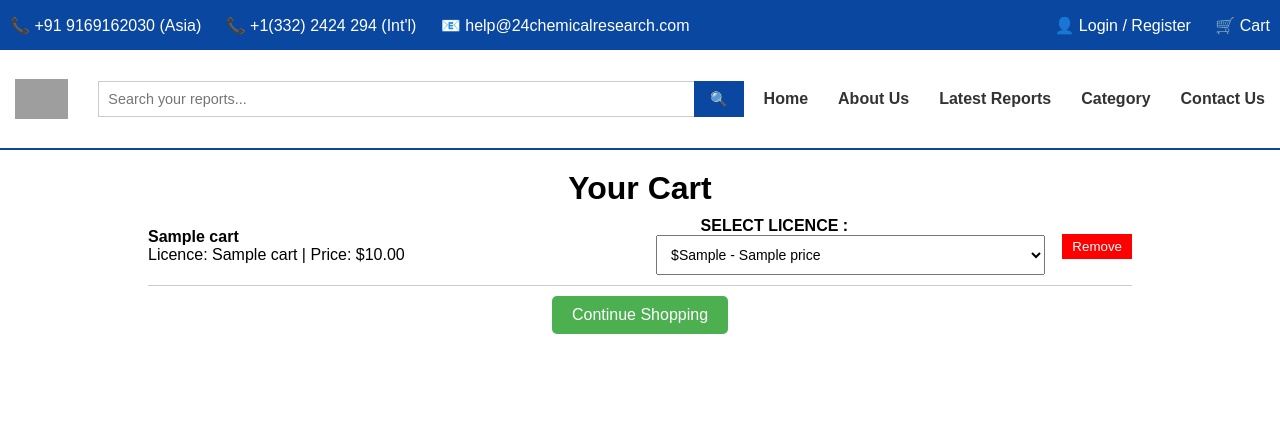
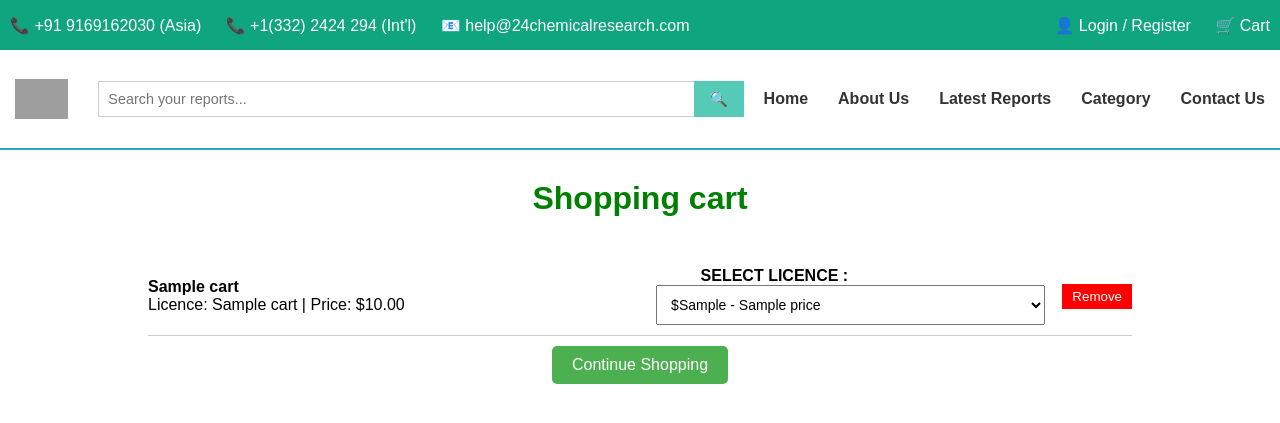
Before and after one commit to MayurLamkhade28/24chemicalresurch, a Django app: page /cart/ in a window 1280 px wide. Shown: the top 423 px of the page. Run offline with Django 4.2, Linux system fonts and the light colour scheme; tables that the repository leaves empty hold one stand-in row (values such as "Sample post"); grey boxes are pictures that could not be loaded.

Commit message:
some chengese

```diff
--- a/home/web/templates/cart.html
+++ b/home/web/templates/cart.html
@@ -65,12 +65,26 @@
             padding: 10px;      /* Adds padding for extra spacing */
             box-sizing: border-box; /* Ensures padding doesn’t affect width */
           }
+          .col-md-12{
+            width: 100%
+          }
+        .head-2{
+            margin-bottom: 40px;
+            margin-top: 10px;
+            position: relative;
+            color: green;
+        }
     </style>
 </head>
 <body>
 {% include 'navbar.html' %}
+
     <div class="container">
-        <h1>Your Cart</h1>
+        <div class="col-md-12">
+            <div class="head-2">
+                 <h1 class="title">Shopping cart</h1>
+            </div>
+        </div>
         {% if cart_data %}
             <div class="cart-items">
                 <ul>
@@ -111,7 +125,10 @@
                 </ul>
             </div>
         {% else %}
-            <p>YOUR CART IS EMPTY</p>
+        <br><br><center>
+        <h2 style="color:red">Shopping cart is empty!</h2>
+        <p>You have no items in your shopping cart.<br>Click here 👇 to continue shopping.</p>
+        </center><br><br>
         {% endif %}
 
         <!-- Back to Home Button -->
--- a/home/web/templates/category.html
+++ b/home/web/templates/category.html
@@ -11,7 +11,10 @@
         {% for category in categories %}
         <div class="report-card">
             <div class="report-details">
-                <h4><a href="{% url 'category'%}">{{ category.category_name }}</a></h4>
+
+                    <ul>
+                        <li><a href="{% url 'category'%}">{{ category.category_name }}</a></li>
+                    </ul>
             </div>
         </div>
         {% empty %}
--- a/home/web/templates/navbar.html
+++ b/home/web/templates/navbar.html
@@ -17,7 +17,7 @@
             }
 
             .top-bar {
-                background-color: #0A47A1;
+                background-color: #0ea57f;
                 color: #fff;
                 display: flex;
                 justify-content: space-between;
@@ -42,8 +42,8 @@
                 align-items: center;
                 height: 100px;
                 padding: 10px 15px;
-                background-color: #fff;
-                border-bottom: 2px solid #0A47A1;
+                background-color: #ffffffd3;
+                border-bottom: 2px solid #079abedc;
             }
 
             .logo {
@@ -63,7 +63,7 @@
             }
 
             .logo span span {
-                color: #0A47A1;
+                color: #0fd3b2d5;
             }
 
             .search-bar {
@@ -81,7 +81,7 @@
             }
 
             .search-bar button {
-                background-color: #0A47A1;
+                background-color: #18b89dbb;
                 color: #fff;
                 border: none;
                 padding: 9px 16px;
@@ -103,7 +103,7 @@
             }
 
             .nav-links a:hover {
-                color: #0A47A1;
+                color: #0ea57f;
             }
 
     </style>
--- a/home/web/views.py
+++ b/home/web/views.py
@@ -1,6 +1,6 @@
 from django.shortcuts import render, get_object_or_404, redirect
 from django.views import View
-from .models import Title, Datatable, Category, Report_price, Cart
+from .models import Title, Cart, Category, Report_price, Datatable
 
 
 class Count(View):
@@ -119,7 +119,7 @@ class Remove(View):
         return redirect('cart')  # Redirect to the cart page
 
 
-# Buy Now (Redirect to checkout or confirmation page)
+# Buy Now (Redirect to cheackout or confirmation page)
 class BuyNowView(View):
     def post(self, request):
         cart_data = Cart.objects.all()  # Adjust for user-specific data if needed
```
Also changed, not shown: home/web/templates/index.html (+10 -2 lines).
